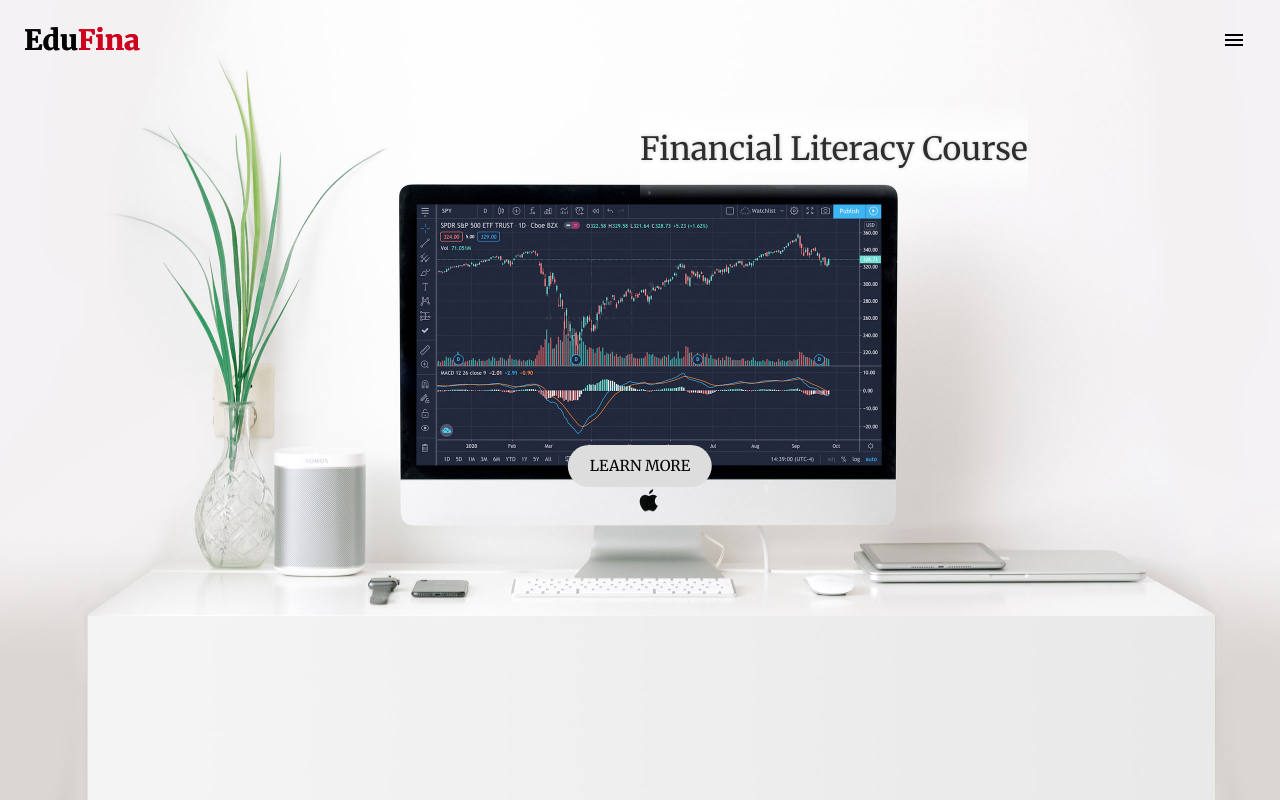
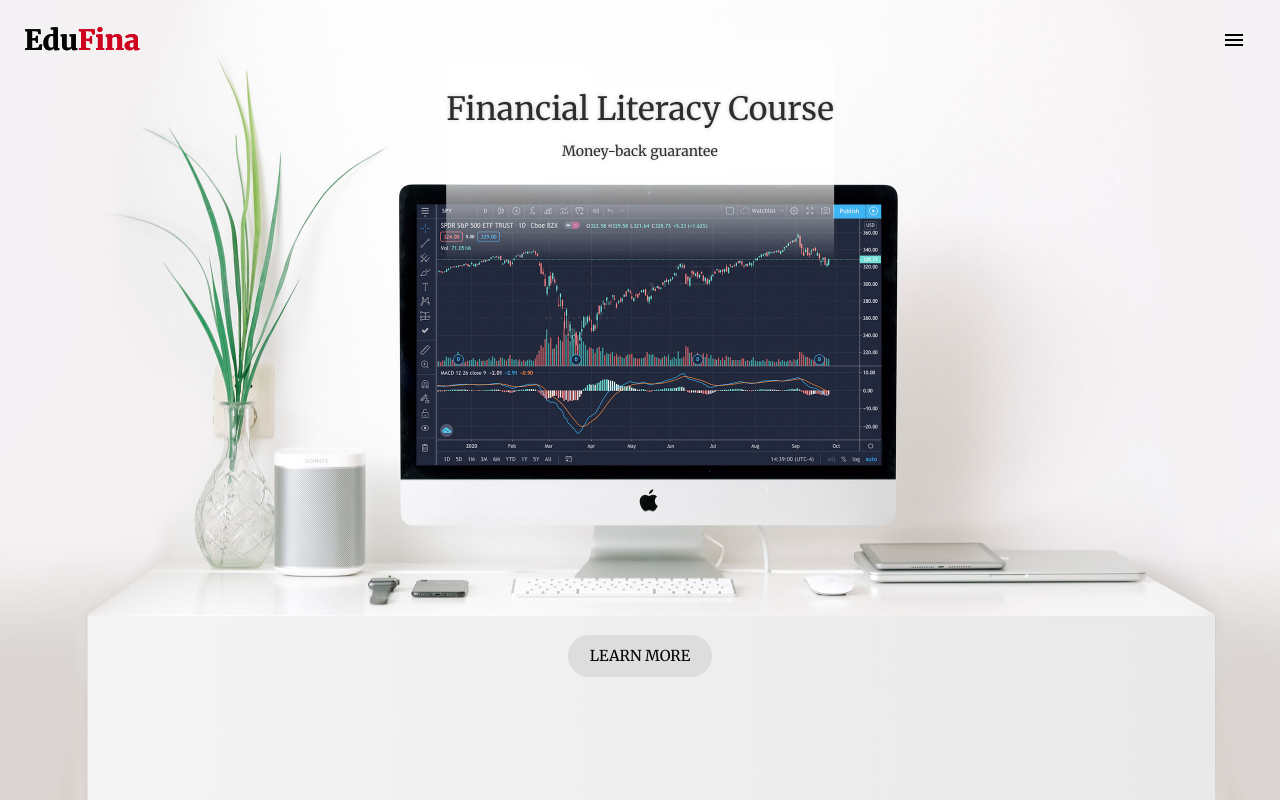
Before and after one commit to aminpaks/ali-website, a React (Create React App) app: page / in a window 1280 px wide. Built offline with nearby package versions, Linux system fonts and the light colour scheme; what @visx/tooltip would draw is missing.

Commit message:
Minor Home page tweaking

```diff
--- a/src/Pages/Home/HomePage.js
+++ b/src/Pages/Home/HomePage.js
@@ -20,9 +20,10 @@ const useStyles = makeStyles(({ breakpoints }) => ({
     scrollSnapType: 'y mandatory',
   },
   section: {
-    width: '100%',
+    width: '100vw',
     height: 'var(--windowHeight)',
     scrollSnapAlign: 'start',
+    scrollSnapStop: 'always',
     '& > div': {
       width: '100%',
       height: 'var(--windowHeight)',
@@ -84,41 +85,46 @@ const useStyles = makeStyles(({ breakpoints }) => ({
     width: '100vw',
     position: 'fixed',
     cursor: 'default',
+    textAlign: 'center',
+    pointerEvents: 'none',
     '& h2': {
       fontSize: '2rem',
       fontWeight: 'normal',
     },
-    pointerEvents: 'none',
+    '& h2 + span': {
+      display: 'block',
+      marginTop: -18,
+    },
   },
   contentsContainer: {
-    top: 100,
+    top: 60,
     left: '50%',
+    transform: 'translateX(-50%)',
     opacity: 0,
-
     color: '#2d2d2d',
     textShadow: '0px 0px 4px rgba(0,0,0, 0.2)',
-
     position: 'absolute',
-    textAlign: 'center',
-
-    userSelect: 'none',
     [breakpoints.down('md')]: {
       top: 60,
       width: '100vw',
       transform: 'translateX(-50%)',
     },
     [`@media ${iPhoneLandscapeMediaQuery}`]: {
-      // position: 'relative',
       '&::before': {
-        top: 0,
+        top: '50%',
         width: '100%',
         height: '100%',
         display: 'block',
         content: '""',
         position: 'absolute',
+        transform: 'translateY(-50%)',
         backgroundImage:
           'linear-gradient(0deg, rgba(255, 255, 255, 0) 0%, rgba(255, 255, 255, 1) 45%, rgba(255, 255, 255, 1) 55%, rgba(255, 255, 255, 0) 100%)',
         zIndex: -1,
+      },
+      '&:nth-child(1)::before': {
+        height: '250%',
+        transform: 'translateY(-40%)',
       },
     },
   },
@@ -129,13 +135,13 @@ const useStyles = makeStyles(({ breakpoints }) => ({
     position: 'fixed',
     cursor: 'default',
     [`@media ${iPhoneLandscapeMediaQuery}`]: {
-      top: '75vh',
+      top: 'calc(var(--windowHeight) - 30px)',
       bottom: 'initial',
     },
   },
   contentsBottomContainer: {
     left: '50%',
-    bottom: 100,
+    bottom: 80,
     transform: 'translateX(-50%)',
     opacity: 0,
     position: 'absolute',
@@ -145,6 +151,9 @@ const useStyles = makeStyles(({ breakpoints }) => ({
     },
   },
   buttonGroup: {
+    '& > *': {
+      margin: '0.8rem',
+    },
     [`@media ${iPhonePortraitMediaQuery}`]: {
       '& > *:first-of-type': {
         marginBottom: '0.8rem',
@@ -245,6 +254,7 @@ export const PageHome = () => {
           <div className="text">
             <div>
               <h2>Financial Literacy Course</h2>
+              <span>Money-back guarantee</span>
             </div>
           </div>
         </div>
--- a/src/UI/Section.js
+++ b/src/UI/Section.js
@@ -1,14 +1,14 @@
 import clsx from 'clsx';
 import { Container, makeStyles } from '@material-ui/core';
 
-const useSectionStyle = makeStyles(({ breakpoints }) => ({
+const useSectionStyle = makeStyles({
   container: {
     fontSize: '1.2rem',
     '& h1,h2,h3': {
       marginTop: 0,
     },
   },
-}));
+});
 
 const paddingLarge = ({ bgColor }) => {
   return !!bgColor ? '4rem' : undefined;
@@ -33,19 +33,34 @@ const usePartStyle = makeStyles(({ breakpoints, palette }) => ({
         paddingBottom: paddingLarge,
       },
     },
-    color: ({ bgColor }) => (bgColor === 'accent' ? '#fff' : undefined),
-    backgroundColor: ({ bgColor }) =>
-      bgColor === 'accent' ? palette.accent.main : undefined,
     '&.is-compact': {
       paddingTop: '0 !important',
       paddingBottom: '0 !important',
     },
-  },
-  container: {
-    [breakpoints.up('md')]: {
-      display: ({ type }) => (type === 'column' ? 'flex' : undefined),
+    '&.bg-accent-color': {
+      backgroundColor: 'var(--color--accent-main)',
+      '&,& a': {
+        color: '#fff',
+      },
+      '& a': {
+        transition: '180ms ease',
+        '&:hover': {
+          color: 'rgba(255,255,255,0.8)',
+        },
+      },
+      '& .box': {
+        display: 'flex',
+        '& > div': {
+          flex: '1 0 auto',
+        },
+      },
     },
   },
+  // container: {
+  //   [breakpoints.up('md')]: {
+  //     display: ({ type }) => (type === 'column' ? 'flex' : undefined),
+  //   },
+  // },
 }));
 
 const useColumnStyle = makeStyles(({ breakpoints }) => ({
@@ -67,14 +82,15 @@ const Part = ({
   className,
   children,
   bgColor = 'primary',
-  type = 'simple',
+  variant = 'simple',
 }) => {
-  const classes = usePartStyle({ bgColor, type });
+  const classes = usePartStyle({ bgColor, type: undefined });
 
   return (
     <article
       className={clsx(classes.root, className, {
-        'is-compact': type === 'compact',
+        'bg-accent-color': bgColor === 'accent',
+        'is-compact': variant === 'compact',
       })}
     >
       <Container component={component} className={classes.container}>
```
